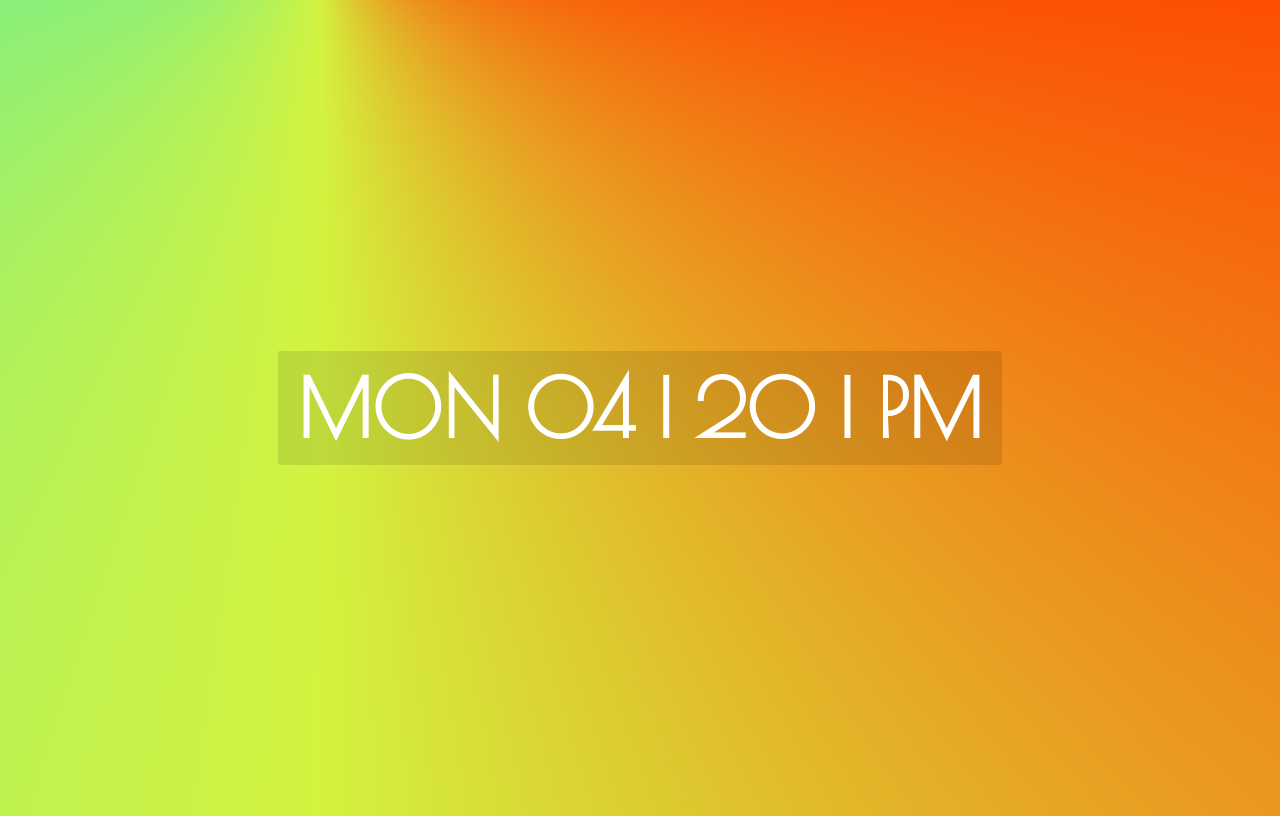
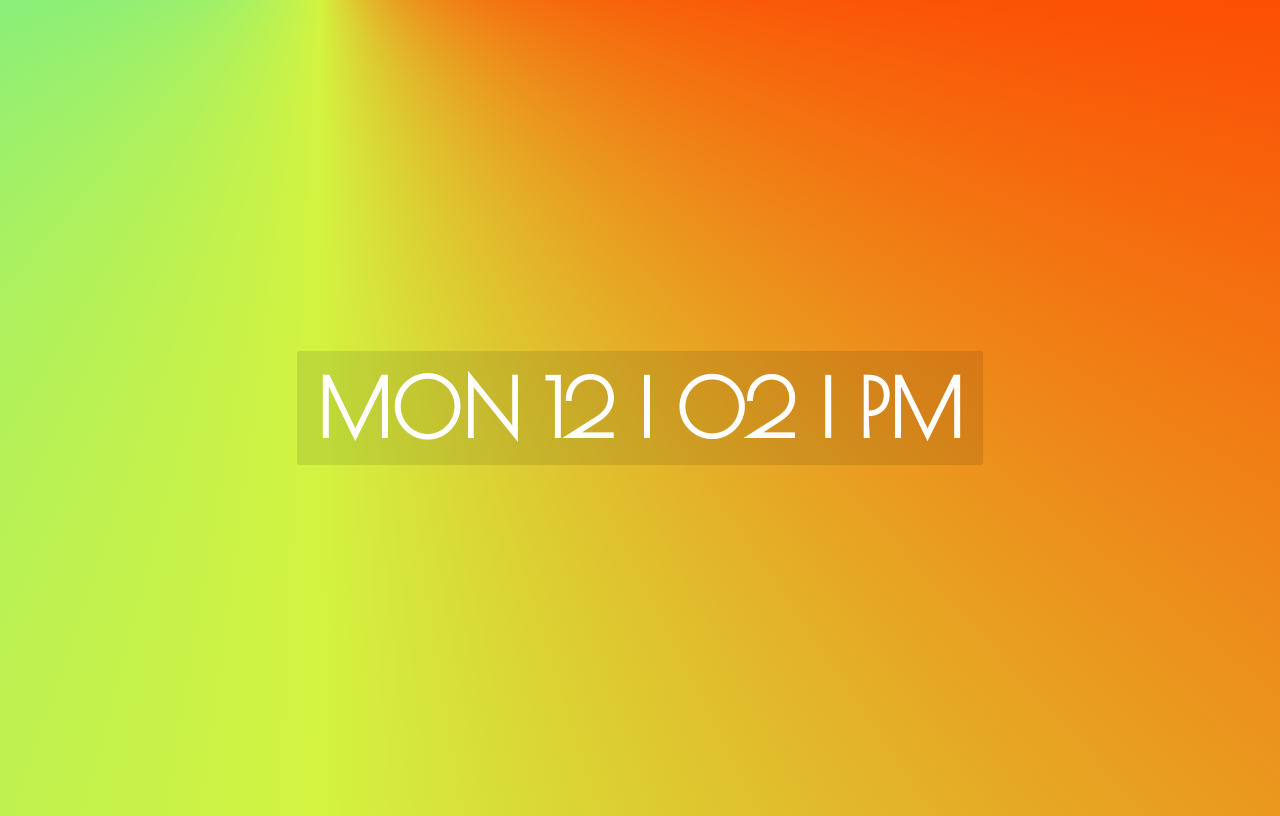
Before and after one commit to MoaadAmer/DigitalClock, a plain HTML site: page index.html in a window 1280 px wide. Drawn offline with nearby package versions, Linux system fonts and the light colour scheme.

Commit message:
JavaScript

```diff
--- a/index.html
+++ b/index.html
@@ -20,6 +20,7 @@
             <p id="ampm">PM</p>
         </div>
     </div>
+    <script src="script.js"></script>
 </body>
 
 </html>
--- /dev/null
+++ b/script.js
@@ -0,0 +1,30 @@
+
+window.addEventListener("load", function () {
+    calculateTime();
+    setTimeout(calculateTime, 200);
+});
+
+function calculateTime() {
+    let date = new Date();
+    let dayNumber = date.getDay();
+    let hour = date.getHours();
+    let minute = date.getMinutes();
+    let ampm = hour >= 12 ? 'PM' : 'AM';
+
+
+    let dayNames = ['SUN', 'MON', 'TUE', 'WED', 'THU', 'FRI', 'SAT'];
+
+    hour = hour % 12;
+    //handle midnigh and noon when result is 0
+    hour = hour != 0 ? hour : '12';
+
+    hour = hour <= 10 ? '0' + hour : hour;
+
+    minute = minute <= 10 ? '0' + minute : minute;
+
+
+    document.getElementById('day').innerText = dayNames[dayNumber];
+    document.getElementById('hour').innerText = hour;
+    document.getElementById('minute').innerText = minute;
+    document.getElementById('ampm').innerText = ampm;
+}
```
